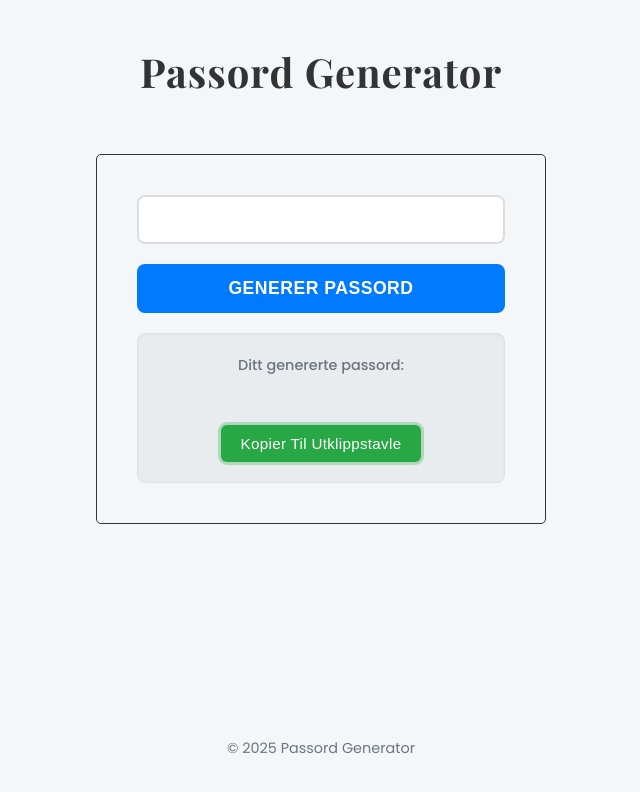
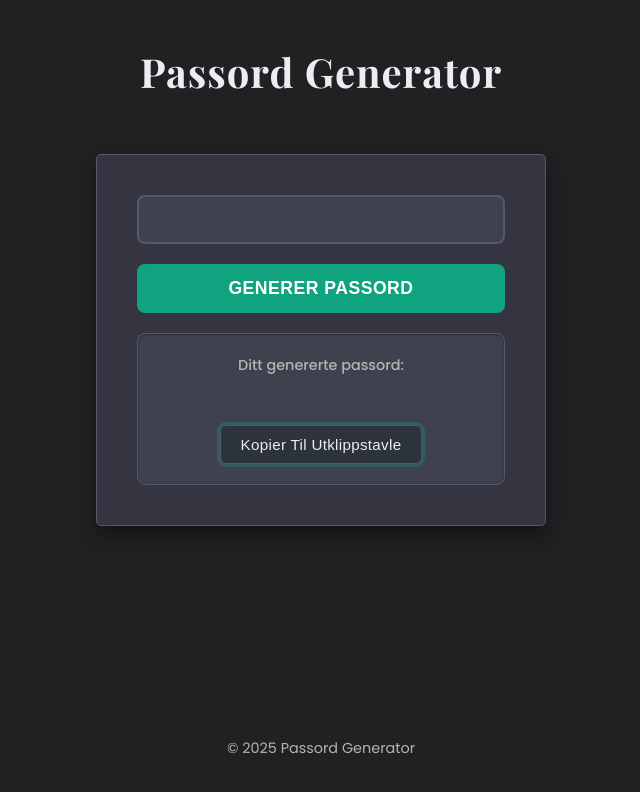
Before and after one commit to SondreHaugom/passordGenerator, a plain HTML site: page index.html in a window 1280 px wide. Both pictures are taken after a click on the button "Kopier Til Utklippstavle". Shown: the whole page, without its empty margins (319-959 px from the left). Drawn offline with nearby package versions, Linux system fonts and the light colour scheme.

Commit message:
Refactor color palette and styles for improved dark theme consistency

```diff
--- a/style.css
+++ b/style.css
@@ -1,12 +1,12 @@
 /* Generell tilbakestilling og fonter */
 :root {
-    /* Fargepalett */
-    --primary-color: #333; /* Mørk tekst og elementer */
-    --secondary-color: #fff; /* Bakgrunn */
-    --accent-color: #007bff; /* En ren blå for aksent/knapp */
-    --accent-dark-hover: #0056b3; /* Mørkere blå for hover */
-    --shadow-light: 0 4px 6px rgba(0, 0, 0, 0.1); /* Lett skygge */
-    --shadow-medium: 0 10px 20px rgba(0, 0, 0, 0.15); /* Skygge for hovedkort */
+    /* Fargepalett - Inspirert av OpenAI/ChatGPT mørk tema */
+    --primary-color: #ececf1; /* Lys tekst for mørk bakgrunn */
+    --secondary-color: #343541; /* Mørk bakgrunn for kort */
+    --accent-color: #10a37f; /* OpenAI grønn for aksent/knapp */
+    --accent-dark-hover: #0d8b6b; /* Mørkere grønn for hover */
+    --shadow-light: 0 4px 6px rgba(0, 0, 0, 0.3); /* Mørkere skygge */
+    --shadow-medium: 0 10px 20px rgba(0, 0, 0, 0.4); /* Sterkere skygge for hovedkort */
 
     /* Typografi */
     --font-heading: 'Playfair Display', serif;
@@ -21,7 +21,7 @@
 
 body {
     font-family: var(--font-body);
-    background-color: #f4f7fa; /* Veldig lys grå bakgrunn */
+    background-color: #202123; /* Mørk bakgrunn inspirert av ChatGPT */
     color: var(--primary-color);
     line-height: 1.6;
     display: flex;
@@ -53,13 +53,15 @@ main {
     border-radius: 5px;
     border-width: 1px;
     border-style: solid;
-    border-color: #333;
+    border-color: #565869; /* Mørk grå kantfarge */
     width: 100%;
     max-width: 450px;
     display: flex;
     flex-direction: column;
     gap: 20px;
     margin-bottom: 30px;
+    background-color: var(--secondary-color);
+    box-shadow: var(--shadow-medium);
 
 }
 
@@ -67,23 +69,25 @@ main {
 .password-length {
     width: 100%;
     padding: 12px 15px;
-    border: 2px solid #ddd;
+    border: 2px solid #565869;
     border-radius: 8px;
     font-size: 1.1rem;
     text-align: center;
     transition: border-color 0.3s ease;
+    background-color: #40414f;
+    color: var(--primary-color);
 }
 
 .password-length:focus {
     border-color: var(--accent-color);
     outline: none;
-    box-shadow: 0 0 0 3px rgba(0, 123, 255, 0.2);
+    box-shadow: 0 0 0 3px rgba(16, 163, 127, 0.2);
 }
 
 /* Knapp (Button) */
 .generate-btn {
     background-color: var(--accent-color);
-    color: var(--secondary-color);
+    color: #ffffff;
     border: none;
     padding: 14px 25px;
     border-radius: 8px;
@@ -107,17 +111,17 @@ main {
 
 /* Visningsområde for passord */
 .password-display {
-    background-color: #e9ecef; /* Lys grå bakgrunn for kontrast */
+    background-color: #40414f; /* Mørk bakgrunn */
     border-radius: 8px;
     padding: 20px;
     text-align: center;
-    border: 1px solid #dee2e6;
-    box-shadow: inset 0 1px 3px rgba(0, 0, 0, 0.05);
+    border: 1px solid #565869;
+    box-shadow: inset 0 1px 3px rgba(0, 0, 0, 0.3);
 }
 
 .password-label {
     font-size: 0.9rem;
-    color: #6c757d; /* Dempet tekst */
+    color: #b4b4b4; /* Dempet lys tekst */
     margin-bottom: 8px;
     font-weight: 500;
 }
@@ -135,9 +139,9 @@ main {
 
 /* Kopieringsknapp */
 .copy-btn {
-    background-color: #28a745; /* Grønn farge for "kopier" aksjon */
-    color: var(--secondary-color);
-    border: none;
+    background-color: #2d333b; /* Mørk grå bakgrunn */
+    color: var(--primary-color);
+    border: 1px solid #565869;
     padding: 10px 20px;
     border-radius: 6px;
     font-size: 0.95rem;
@@ -146,23 +150,24 @@ main {
     transition: all 0.3s ease;
     text-transform: capitalize;
     letter-spacing: 0.3px;
-    box-shadow: 0 2px 4px rgba(40, 167, 69, 0.2);
+    box-shadow: 0 2px 4px rgba(0, 0, 0, 0.3);
 }
 
 .copy-btn:hover {
-    background-color: #218838; /* Mørkere grønn på hover */
+    background-color: #40414f; /* Lysere grå på hover */
+    border-color: var(--accent-color);
     transform: translateY(-1px);
-    box-shadow: 0 4px 8px rgba(40, 167, 69, 0.3);
+    box-shadow: 0 4px 8px rgba(0, 0, 0, 0.4);
 }
 
 .copy-btn:active {
     transform: translateY(0px);
-    box-shadow: 0 1px 2px rgba(40, 167, 69, 0.2);
+    box-shadow: 0 1px 2px rgba(0, 0, 0, 0.3);
 }
 
 .copy-btn:focus {
     outline: none;
-    box-shadow: 0 0 0 3px rgba(40, 167, 69, 0.3);
+    box-shadow: 0 0 0 3px rgba(16, 163, 127, 0.3);
 }
 
 /* Bunntekst (Footer) */
@@ -172,7 +177,7 @@ footer {
     padding: 20px 0;
     margin-top: auto; /* Skyver bunnteksten til bunnen */
     font-size: 0.9rem;
-    color: #6c757d;
+    color: #b4b4b4;
 }
 
 /* Responsivitet for mindre skjermer (valgfritt, men anbefalt) */
```
